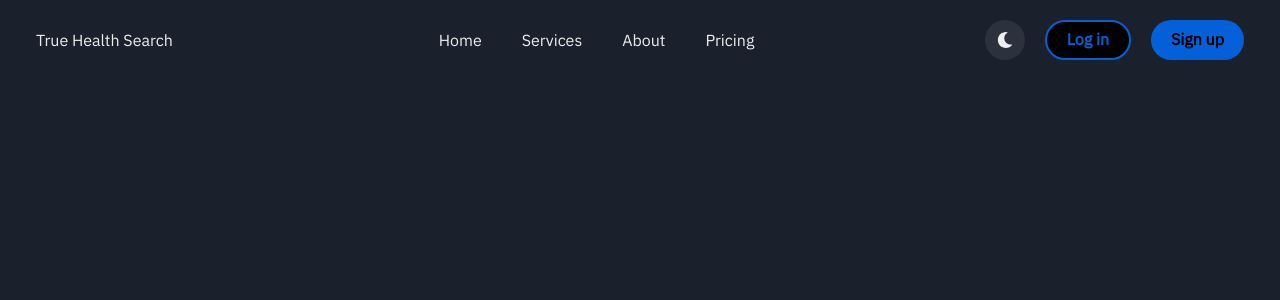
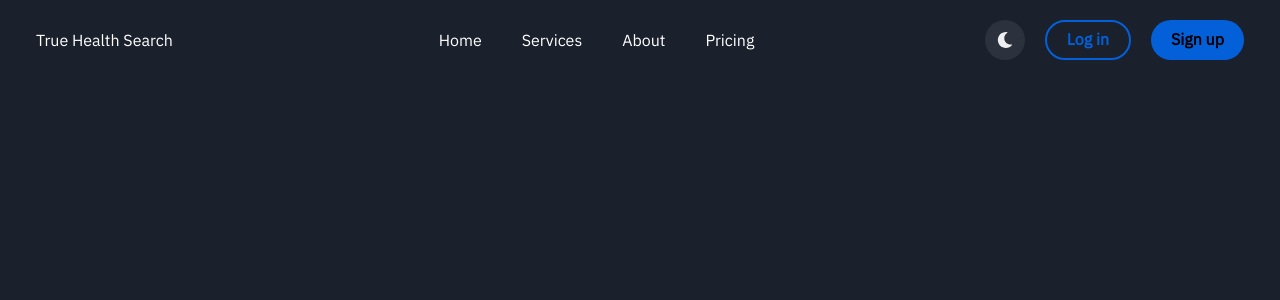
Before and after one commit to i4shane/True-Health-Search, a React (Vite) app: page / in a window 1280 px wide. Shown: the top 300 px of the page. Built offline with nearby package versions, Linux system fonts and the light colour scheme.

Commit message:
added basic nav bar with dark theme

```diff
--- a/src/components/NavBar.jsx
+++ b/src/components/NavBar.jsx
@@ -103,7 +103,7 @@ function NavBar() {
                   px={5}
                   border={"2px solid #0360D9"}
                   color={"primary"}
-                  bg={colorMode === "light" ? "background" : "#000"}
+                  bg={colorMode === "light" ? "background" : "transparent"}
                 >
                   Log in
                 </Button>
--- a/src/styles/index.css
+++ b/src/styles/index.css
@@ -6,3 +6,11 @@
     border-radius: 50%;
     background-color: #0360d0;
 }
+
+body {
+    background: white;
+}
+
+.dark body {
+    background: black;
+}
--- a/src/styles/theme.js
+++ b/src/styles/theme.js
@@ -1,6 +1,14 @@
 import { extendTheme } from "@chakra-ui/react";
 import { color } from "./colors.js";
+
 export const myNewTheme = extendTheme({
+  styles: {
+    global: (props) => ({
+      "html, body": {
+        color: props.colorMode === "dark" ? "white" : "black",
+      },
+    }),
+  },
   config: {
     initialColorMode: "dark",
     useSystemColorMode: true,
@@ -9,10 +17,4 @@ export const myNewTheme = extendTheme({
   fonts: {
     nav: "IBM Plex Sans",
   },
-  darkMode: {
-    colors: {
-      background: "#000",
-      secondary: "#fff",
-    },
-  },
 });
```
